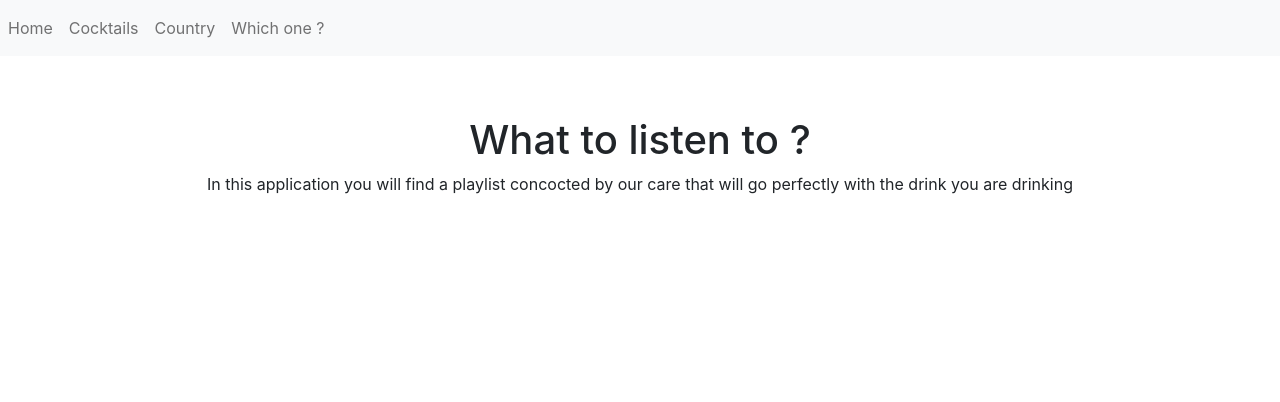
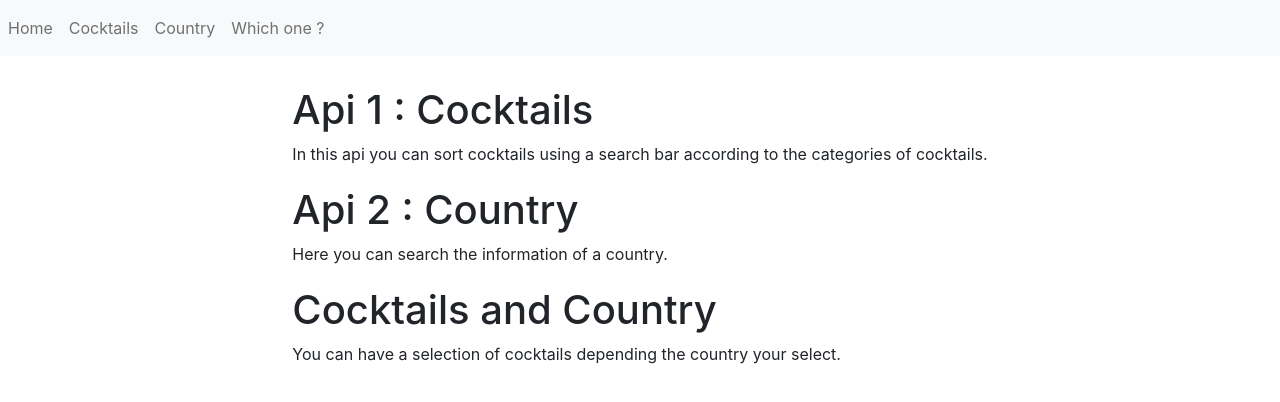
Before and after one commit to suvithayah/mon-app, a React (Create React App) app: page / in a window 1280 px wide. Shown: the top 402 px of the page. Built offline with nearby package versions, Linux system fonts and the light colour scheme.

Commit message:
Association entre 2 api faite

```diff
--- a/src/App.css
+++ b/src/App.css
@@ -60,6 +60,11 @@ li{
   list-style: none;
 }
 
-.container-left{
+.home{
+  display: inline-block;
+  margin-bottom: 20px;
+}
 
+.home-inline{
+  padding-bottom: 20px;
 }
--- a/src/App.js
+++ b/src/App.js
@@ -1,24 +1,16 @@
 import './App.css';
-import React from "react"
-
-import { useEffect, useState } from "react";
+import React, {useState} from "react"
 
 import Route from "./components/Route"
 import Header from "./components/Header";
 import Cocktail from "./components/Cocktail";
 import Home from "./components/Home";
 import Association from "./components/Association";
-import CountryDisplay from "./components/country/CountryDisplay";
 import Country from "./components/Country";
-
-
-
-const showComponent = (route, component) => {
-    return window.location.pathname === route ? component : null
-}
 
 function App() {
 
+    let [data, setData] = useState([]);
     return (
         <>
             <Header />
@@ -30,10 +22,10 @@ function App() {
                 <Cocktail />
             </Route>
             <Route path="/country">
-                <Country />
+                <Country data={data} setData={setData} />
             </Route>
           <Route path="/association">
-              <Association />
+              <Association data={data} setData={setData}/>
           </Route>
             </div>
         </>
--- a/src/components/Association.js
+++ b/src/components/Association.js
@@ -1,17 +1,22 @@
 import React, {useState} from "react";
+import CocktailCountry from "./association/CocktailCountry";
 import Country from "./Country";
-import CocktailList from "./cocktail/CocktailList";
+import CountryDisplay from "./country/CountryDisplay";
 
 
 
-export default function Association() {
-    let [selectedCategeory, setSelectedCategory] = useState("");
+export default function Association({data, setData}) {
+    let [country, setCountry] = useState("");
+    const submit = (e) => {
+        e.preventDefault();
+        let country = e.target.country.value;
+        setCountry(country);
+    }
 
     return (
-        <div className="container-left">
-            <Country/>
-
-            <CocktailList category={selectedCategeory} setCocktailUrl={setSelectedCocktailUrl} />
-        </div>
+        <>
+             <Country data={data} setData={setData}/>
+             <CocktailCountry data={data}/>
+       </>
     );
 }
--- a/src/components/Cocktail.js
+++ b/src/components/Cocktail.js
@@ -1,6 +1,5 @@
 import React from "react";
 import { useState } from "react";
-import CocktailDisplay from "./cocktail/CocktailDisplay";
 import CocktailCategoryList from "./cocktail/CocktailCategoryList";
 import CocktailList from "./cocktail/CocktailList";
 
@@ -9,7 +8,6 @@ export default function Cocktail() {
 
     return (
         <div className="container">
-            <CocktailDisplay />
             <CocktailCategoryList setCategory={setSelectedCategory} />
             <CocktailList category={selectedCategeory}/>
         </div>
--- a/src/components/Country.js
+++ b/src/components/Country.js
@@ -2,7 +2,7 @@ import React from "react";
 import { useState } from "react";
 import CountryDisplay from "./country/CountryDisplay";
 
-export default function Country() {
+export default function Country( {data, setData}  ) {
 
     let [country, setCountry] = useState("");
 
@@ -17,13 +17,12 @@ export default function Country() {
             <div className="container">
                 <span>Please enter a country </span>
             </div>
-
             <div className="container">
                 <form className="form-inline" onSubmit={submit}>
                     <input type="text" className="input" name="country" placeholder="Country"/>
                     <input className="btn-submit submit" type="submit" value="Find"/>
                 </form>
-                <CountryDisplay search={country} />
+                <CountryDisplay search={country} data={data} setData={setData}/>
             </div>
         </>
     );
--- a/src/components/Home.js
+++ b/src/components/Home.js
@@ -2,12 +2,27 @@ import React from "react";
 
 const Home = () => {
     return (
-        <div className="container">
-            <h1>What to listen to ?</h1>
+        <div className="home">
+            <div className='home-inline'>
+                <h1>Api 1 : Cocktails </h1>
+                <span>
+                    In this api you can sort cocktails using a search bar according to the categories of cocktails.
+                </span>
+            </div>
 
-            <text>
-                In this application you will find a playlist concocted by our care that will go perfectly with the drink you are drinking
-            </text>
+            <div className='home-inline'>
+                <h1>Api 2 : Country</h1>
+                <span>
+                    Here you can search the information of a country.
+                </span>
+            </div>
+
+            <div className='home-inline'>
+                <h1>Cocktails and Country</h1>
+                <span>
+                   You can have a selection of cocktails depending the country your select.
+                </span>
+            </div>
         </div>
     );
 };
--- /dev/null
+++ b/src/components/association/CocktailCountry.js
@@ -0,0 +1,32 @@
+import CocktailCategoryList from "../cocktail/CocktailCategoryList";
+import CountryDisplay from "../country/CountryDisplay";
+import CocktailList from "../cocktail/CocktailList";
+import React from "react";
+
+//Fonction permettant de récupérer le monstre adéquat
+function GetTheGoodCocktail(region) {
+    if (region == 'Europe')
+        return <CocktailList category={'Cocktail'}/>
+    else if  (region == 'Americas')
+        return <CocktailList category={'Shot'}/>
+    else if  (region == 'Asia')
+        return <CocktailList category={'Beer'}/>
+    else if  (region == 'Oceania')
+        return <CocktailList category={'Soft Drink / Soda'}/>
+    else if  (region == 'Africa')
+        return <CocktailList category={'Ordinary Drink'}/>
+}
+
+
+export default function CocktailCountry({data}) {
+      if (!data){
+        return (<></>);
+    }
+
+    return (
+        <>
+            {GetTheGoodCocktail(data.region)}
+        </>
+    );
+
+}
--- a/src/components/cocktail/CocktailDisplay.js
+++ /dev/null
@@ -1,39 +0,0 @@
-import React from "react";
-import { useEffect, useState } from "react";
-
-export default function CocktailDisplay({cocktailUrl}) {
-    let [cocktailData, setCocktailData] = useState([]);
-
-    useEffect(() => {
-        let lastCalled = true;
-        const fetchData = () => {
-            if (typeof cocktailUrl === "string") {
-                fetch(cocktailUrl)
-                    .then((response) => response.json())
-                    .then((data) => lastCalled && setCocktailData(data))
-                    .catch((e) => console.error(e));
-            }
-        };
-
-        fetchData();
-        return () => {
-            lastCalled = false;
-        };
-    }, [cocktailUrl]);
-
-    if (!cocktailData.id) {
-        return <></>;
-    }
-    return (
-        <div className="container">
-            {cocktailData.map(({strDrink, strDrinkThumb}) =>
-                <div className="card">
-                    <img src={strDrinkThumb} alt="" className="card-img-top"/>
-                    <div className="card-body">
-                        <span className="card-title">{strDrink}</span>
-                    </div>
-                </div>
-            )}
-        </div>
-    )
-}
--- a/src/components/cocktail/CocktailList.jsx
+++ b/src/components/cocktail/CocktailList.jsx
@@ -2,7 +2,7 @@ import { useEffect, useState } from "react";
 
 export default function CocktailList({ category }) {
     let [cocktails, setCocktails] = useState([]);
-
+console.log(category);
     useEffect(() => {
         let lastCalled = true;
         const fetchData = async () => {
--- a/src/components/country/CountryDisplay.js
+++ b/src/components/country/CountryDisplay.js
@@ -1,8 +1,8 @@
 import React, {useEffect, useState} from "react";
 
-export default function CountryDisplay({search}) {
+export default function CountryDisplay({search, data, setData}) {
 
-    let [data, setCountryData] = useState("");
+    //let [data, setCountryData] = useState("");
 
 
     useEffect(() => {
@@ -10,7 +10,7 @@ export default function CountryDisplay({search}) {
         const fetchData = async () => {
             fetch(`https://restcountries.eu/rest/v2/name/${search}`)
                 .then((response) => response.json())
-                .then((data) => lastCalled && setCountryData(data[0]))
+                .then((data) => lastCalled && setData(data[0]))
                 .catch((e) => console.error(e));
         };
 
```
Also changed, not shown: 1 other file (tests, documents, lock files or other folders).
